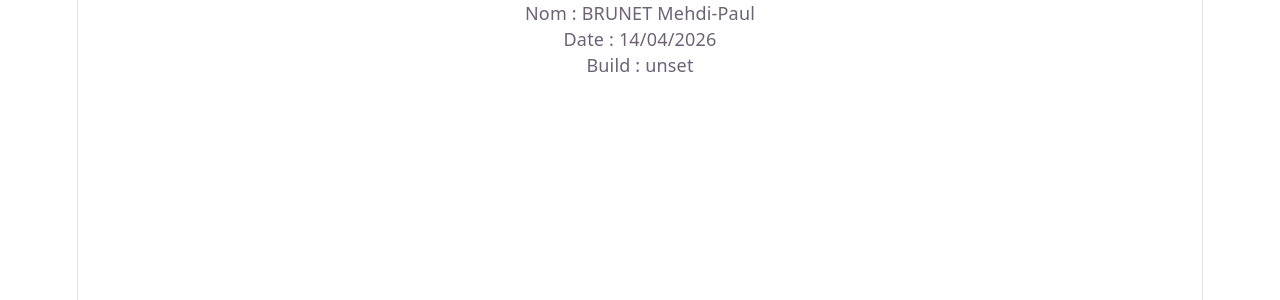
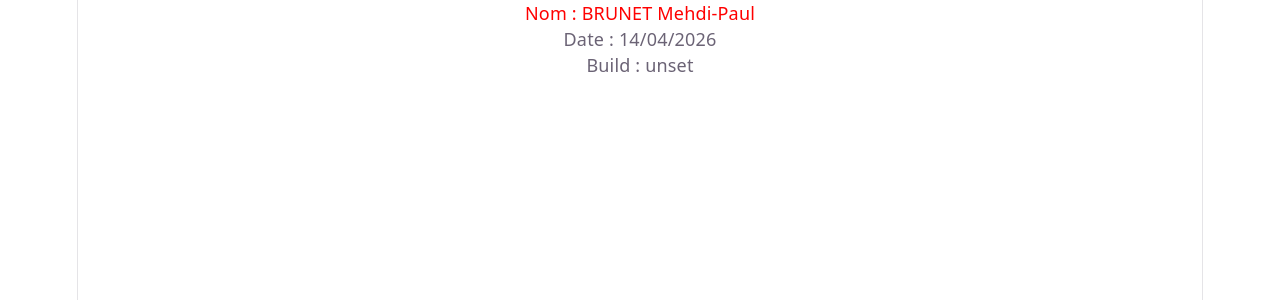
Before and after one commit to meehgumi/tpfinal-cloud, a Vue app: page / in a window 1280 px wide. Shown: the top 300 px of the page. Built offline with nearby package versions, Linux system fonts and the light colour scheme; no server answers.

Commit message:
style: changement de la couleur du Nom

```diff
--- a/src/App.vue
+++ b/src/App.vue
@@ -4,8 +4,15 @@ const today = new Date().toLocaleDateString('fr-FR')
 </script>
 <template>
   <header>
-    <p>Nom : BRUNET Mehdi-Paul</p>
+    <p class="name">Nom : BRUNET Mehdi-Paul</p>
     <p>Date : {{ today }}</p>
     <p>Build : {{ buildId }}</p>
   </header>
 </template>
+
+<style>
+.name{
+  color: red;
+}
+
+</style>
```
Also changed, not shown: 2 other files (tests, documents, lock files or other folders).
